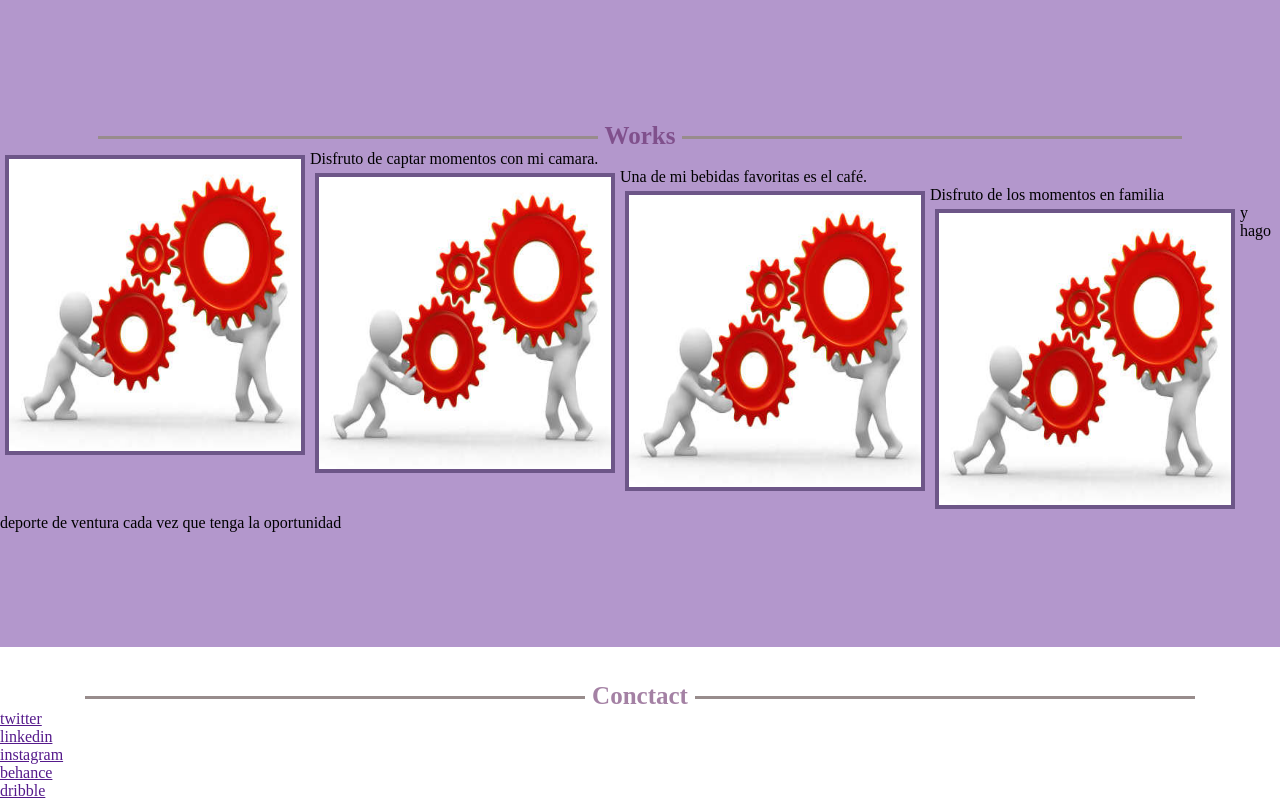
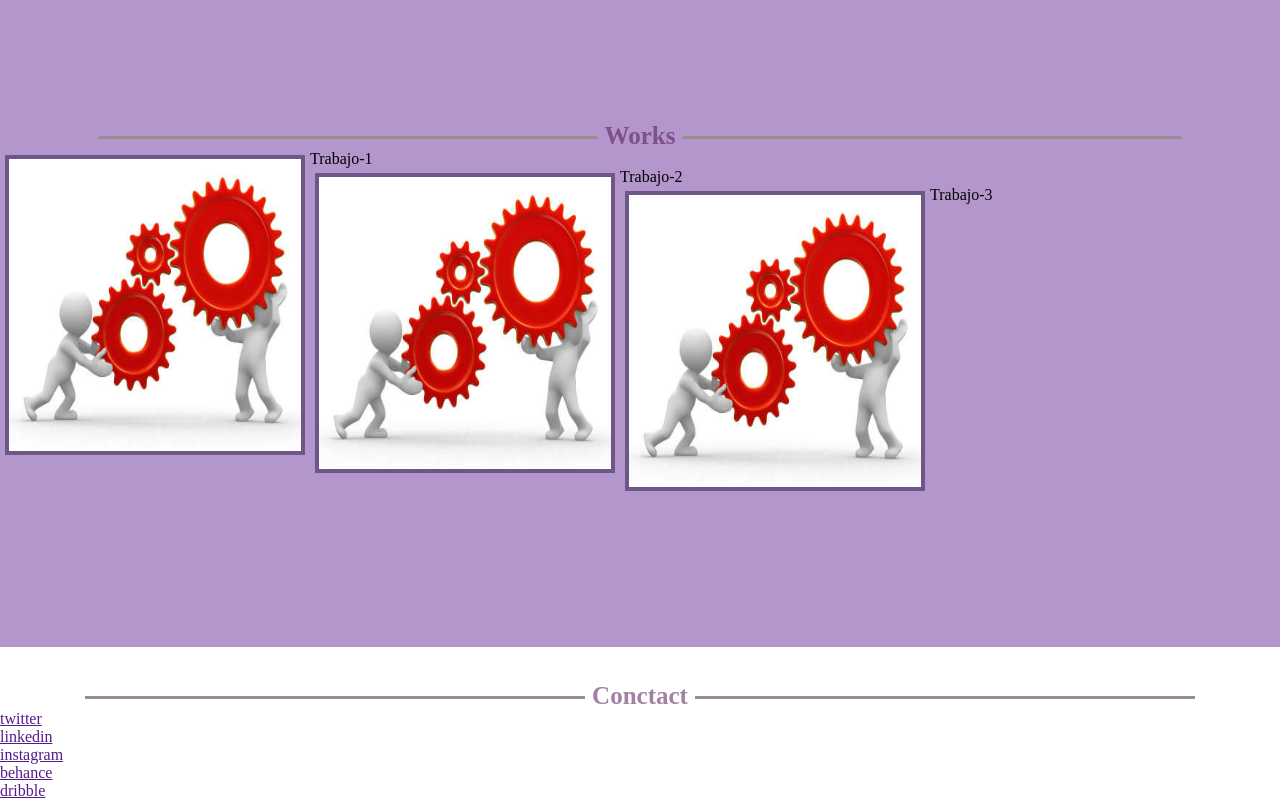
Before and after one commit to SilviaLu/Portafolio, a plain HTML site: page index.html in a window 1280 px wide. Shown: the part 2243-3043 px from the top of the page. Drawn offline with Linux system fonts and the light colour scheme; a web font is replaced by a local one.

Commit message:
nav-interets

```diff
--- a/index.html
+++ b/index.html
@@ -132,7 +132,7 @@
           Disfruto de captar momentos con mi camara.
         </figcaption>
       </figure>
-        <figure>
+      <figure>
 
 
         <img class="figure-img" src="assets/images/likeme-coffee.jpg" alt="">
@@ -165,37 +165,28 @@
       <figure>
         <img class="figure-img" src="assets/images/work-modelo.jpg" alt="">
         <figcaption>
-          Disfruto de captar momentos con mi camara.
-        </figcaption>
-      </figure>
-        <figure>
-
-
-        <img class="figure-img" src="assets/images/work-modelo.jpg" alt="">
-        <figcaption>
-          Una de mi bebidas favoritas es el café.
+          Trabajo-1
         </figcaption>
       </figure>
       <figure>
         <img class="figure-img" src="assets/images/work-modelo.jpg" alt="">
         <figcaption>
-          Disfruto de los momentos en familia
-
+          Trabajo-2
         </figcaption>
       </figure>
       <figure>
         <img class="figure-img" src="assets/images/work-modelo.jpg" alt="">
         <figcaption>
-          y hago deporte de ventura cada vez que tenga la oportunidad
+          Trabajo-3
         </figcaption>
       </figure>
     </div>
   </section>
 
   <section>
-      <div class="like-me">
-          <h3>Conctact</h3>
-        </div>
+    <div class="like-me">
+      <h3>Conctact</h3>
+    </div>
 
     <ul class="list">
       <li class="sub-list">
```
Also changed, not shown: css/main.css (+8 -8 lines).
